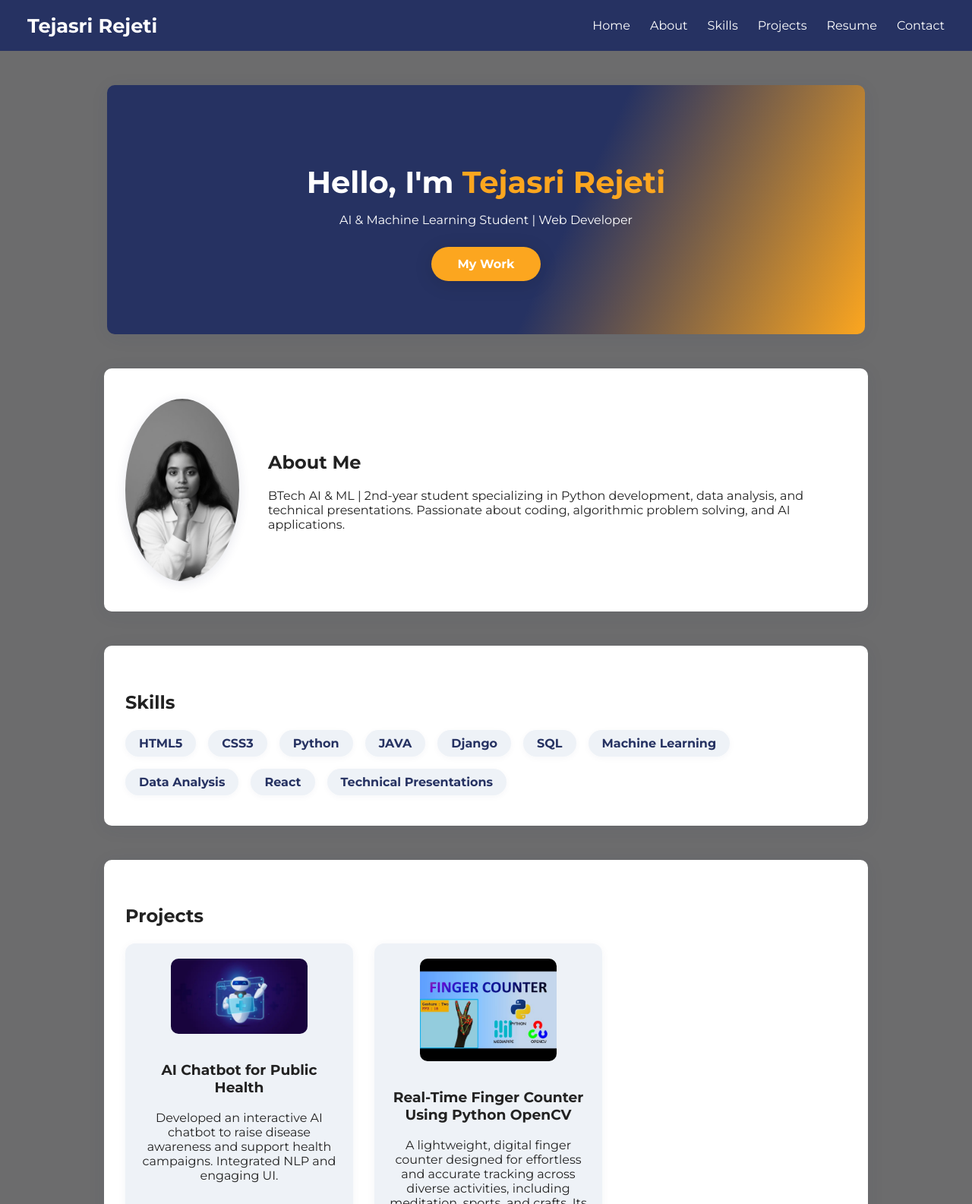
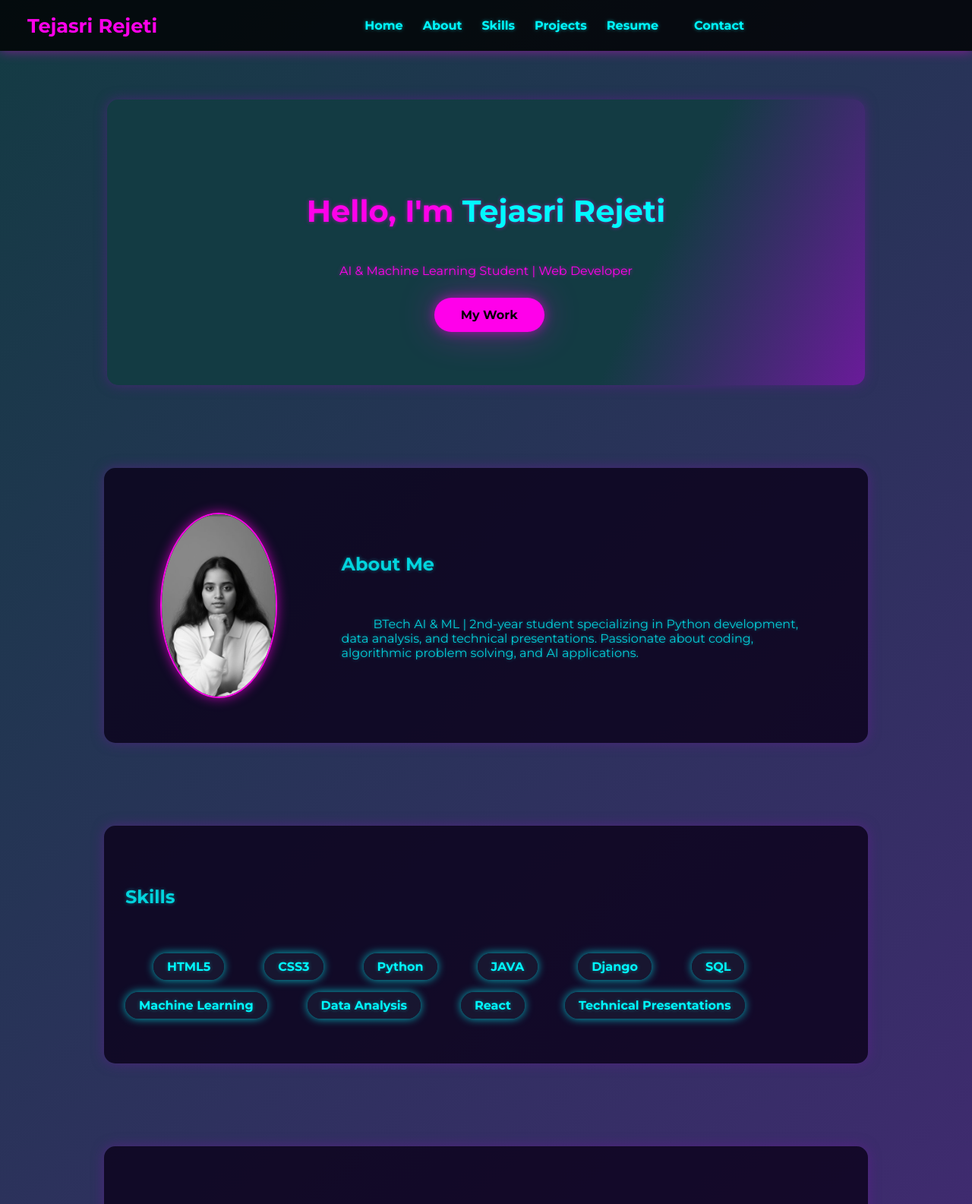
Before and after one commit to tejasrirejeti-cloud/CODSOFT, a plain HTML site: page Portfolio/index.html in a window 1280 px wide. Shown: the top 1585 px of the page at 76% size. Drawn offline with Linux system fonts and the light colour scheme.

Commit message:
CodSoft Intern

```diff
--- a/Portfolio/index.html
+++ b/Portfolio/index.html
@@ -92,8 +92,8 @@
       <textarea id="message" name="message" rows="4" required></textarea>
       <button type="submit" class="btn">Send Message</button>
     </form>
-    <div class="7702976563">
-      <p>Email: tejasrirejeti@gmail.com | Phone: +91-7702976563</p>
+    <div class="contact-info">
+      <p>Email: <a href="mailto:tejasrirejeti@gmail.com">tejasrirejeti@gmail.com</a> | Phone: +91-7702976563</p>
       <a href="https://www.linkedin.com/in/tejasri-rejeti-561280372/">LinkedIn</a> | <a href="https://github.com/tejasrirejeti-cloud">GitHub</a>
     </div>
   </section>
--- a/Portfolio/styles.css
+++ b/Portfolio/styles.css
@@ -1,13 +1,13 @@
 body {
   font-family: 'Montserrat', Arial, sans-serif;
   margin: 0;
-  background: #6c6c6d;
-  color: #222;
+  background: linear-gradient(135deg, #133b43, #6a1b9a);
+  color: #00f9ff;
 }
 
 nav {
-  background: #263262;
-  color: #fff;
+  background: #000000cc;
+  color: #ff00ea;
   display: flex;
   justify-content: space-between;
   align-items: center;
@@ -15,11 +15,13 @@ nav {
   position: sticky;
   top: 0;
   z-index: 1000;
+  box-shadow: 0 0 15px #ff00ea7a;
 }
 
 nav .brand {
   font-size: 1.6em;
   font-weight: bold;
+  color: #ff00ea;
 }
 
 nav ul {
@@ -34,52 +36,65 @@ nav ul li {
 }
 
 nav ul li a {
-  color: #fff;
+  color: #00f9ff;
   text-decoration: none;
-  font-weight: 500;
-  transition: color 0.2s;
+  font-weight: 600;
+  font-size: 1em;
+  transition: color 0.2s ease-in-out;
+  text-shadow: 0 0 4px #00f9ff8f;
 }
 
 nav ul li a:hover {
-  color: #fca61f;
+  color: #ff00ea;
+  text-shadow: 0 0 8px #ff00ea;
 }
 
 .hero {
-  background: linear-gradient(115deg, #263262 60%, #fca61f 100%);
-  color: #fff;
+  background: linear-gradient(115deg, #133b43 70%, #6a1b9a 100%);
+  color: #ff00ea;
   text-align: center;
   padding: 70px 24px;
+  text-shadow: 0 0 5px #ff00ea88;
 }
 
 .hero h1 {
   font-size: 2.5em;
   margin-bottom: 10px;
+  font-weight: 900;
 }
+
 .hero span {
-  color: #fca61f;
+  color: #00f9ff;
 }
 
 .hero .btn {
-  background: #fca61f;
-  color: #fff;
+  background: #ff00ea;
+  color: #000;
   text-decoration: none;
   padding: 13px 35px;
   border-radius: 26px;
-  font-weight: 600;
-  box-shadow: 0 4px 24px rgba(0,0,0,0.13);
-  transition: background 0.16s;
+  font-weight: 700;
+  box-shadow: 0 0 15px #ff00ea88, 0 0 50px #ff00ea55;
+  border: none;
+  transition: background 0.16s ease-in-out, color 0.16s ease-in-out;
+  cursor: pointer;
 }
+
 .hero .btn:hover {
-  background: #263262;
+  background: #00f9ff;
+  color: #000;
+  box-shadow: 0 0 18px #00f9ffdd, 0 0 60px #00f9ff99;
 }
 
 section {
   max-width: 950px;
   margin: 45px auto;
-  background: #fff;
-  border-radius: 10px;
+  background: #0a011acc;
+  border-radius: 15px;
   padding: 40px 28px;
-  box-shadow: 0 4px 24px rgba(38, 50, 98, 0.07);
+  box-shadow: 0 0 16px #6a1b9a88;
+  color: #00f9ffcd;
+  text-shadow: 0 0 5px #00f9ff66;
 }
 
 .about-content {
@@ -87,10 +102,12 @@ section {
   align-items: center;
   gap: 38px;
 }
+
 .about-content img {
   width: 150px;
   border-radius: 50%;
-  box-shadow: 0 3px 15px rgba(38, 50, 98, 0.11);
+  box-shadow: 0 0 15px #ff00eaaa;
+  border: 2px solid #ff00ea;
 }
 
 .skills-list {
@@ -99,13 +116,14 @@ section {
   gap: 16px;
   margin-top: 22px;
 }
+
 .skills-list span {
-  background: #eef2f7;
+  background: #191933cc;
   padding: 8px 18px;
   border-radius: 20px;
   font-weight: 600;
-  color: #263262;
-  box-shadow: 0 2px 8px rgba(38,50,98,0.04);
+  color: #00f9ff;
+  box-shadow: 0 0 12px #00f9ffbb;
 }
 
 .portfolio-grid {
@@ -113,43 +131,52 @@ section {
   gap: 28px;
   flex-wrap: wrap;
   margin-top: 22px;
+  justify-content: center;
 }
+
 .portfolio-item {
-  background: #eef2f7;
+  background: #191933cc;
   border-radius: 13px;
   padding: 20px;
   width: 260px;
-  box-shadow: 0 2px 12px rgba(38,50,98,0.05);
+  box-shadow: 0 0 16px #ff00eaaa;
   text-align: center;
   transition: transform 0.2s;
 }
+
 .portfolio-item:hover {
   transform: translateY(-8px) scale(1.03);
+  box-shadow: 0 0 20px 5px #00f9ff;
 }
+
 .portfolio-item img {
   width: 100%;
   max-width: 180px;
   border-radius: 10px;
   margin-bottom: 13px;
+  box-shadow: 0 0 12px #00f9ffaa;
 }
 
 .btn {
-  background: #263262;
-  color: #fff;
+  background: #000000dd;
+  color: #ff00ea;
   border: none;
   padding: 12px 34px;
   border-radius: 22px;
-  font-weight: bold;
+  font-weight: 700;
   text-decoration: none;
   display: inline-block;
   margin-top: 10px;
   cursor: pointer;
-  box-shadow: 0 2px 8px rgba(38,50,98,0.13);
+  box-shadow: 0 0 16px #ff00eacc, 0 0 36px #ff00ea88;
   font-size: 1em;
-  transition: background 0.2s;
+  transition: background 0.2s, color 0.2s;
 }
+
 .btn:hover {
-  background: #fca61f;
+  background: #00f9ff;
+  color: #000;
+  box-shadow: 0 0 18px #00f9ffdd, 0 0 60px #00f9ffbb;
 }
 
 form {
@@ -159,28 +186,44 @@ form {
   flex-direction: column;
   gap: 12px;
 }
+
 input, textarea {
   font-family: inherit;
   padding: 8px;
-  border: 1px solid #cdd1dd;
+  border: 1px solid #330066cc;
   border-radius: 7px;
+  background: #100021dd;
+  color: #00f9ff;
+  box-shadow: 0 0 10px #00f9ff99 inset;
 }
+
 label {
-  font-weight: bold;
-  color: #263262;
+  font-weight: 700;
+  color: #ff00ea;
+  text-shadow: 0 0 8px #ff00eaaa;
 }
-.contact-links, .contact-links a {
+
+.contact-info, .contact-info a {
   margin-top: 15px;
-  color: #263262;
+  color: #00f9ff;
+  text-decoration: none;
+  text-shadow: 0 0 7px #00f9ffbb;
+}
+
+.contact-info a:hover {
+  text-shadow: 0 0 10px #ff00ea;
+  color: #ff00ea;
+  transition: all 0.3s ease;
 }
 
 footer {
-  background: #263262;
-  color: #fff;
+  background: #000000dd;
+  color: #ff00ea;
   text-align: center;
   padding: 24px 0;
   margin-top: 32px;
-  border-radius: 0 0 10px 10px;
+  border-radius: 0 0 15px 15px;
+  box-shadow: 0 0 30px #ff00eabb inset;
 }
 
 @media (max-width: 750px) {
```
Lines whose indentation alone changed are shown as unchanged.
